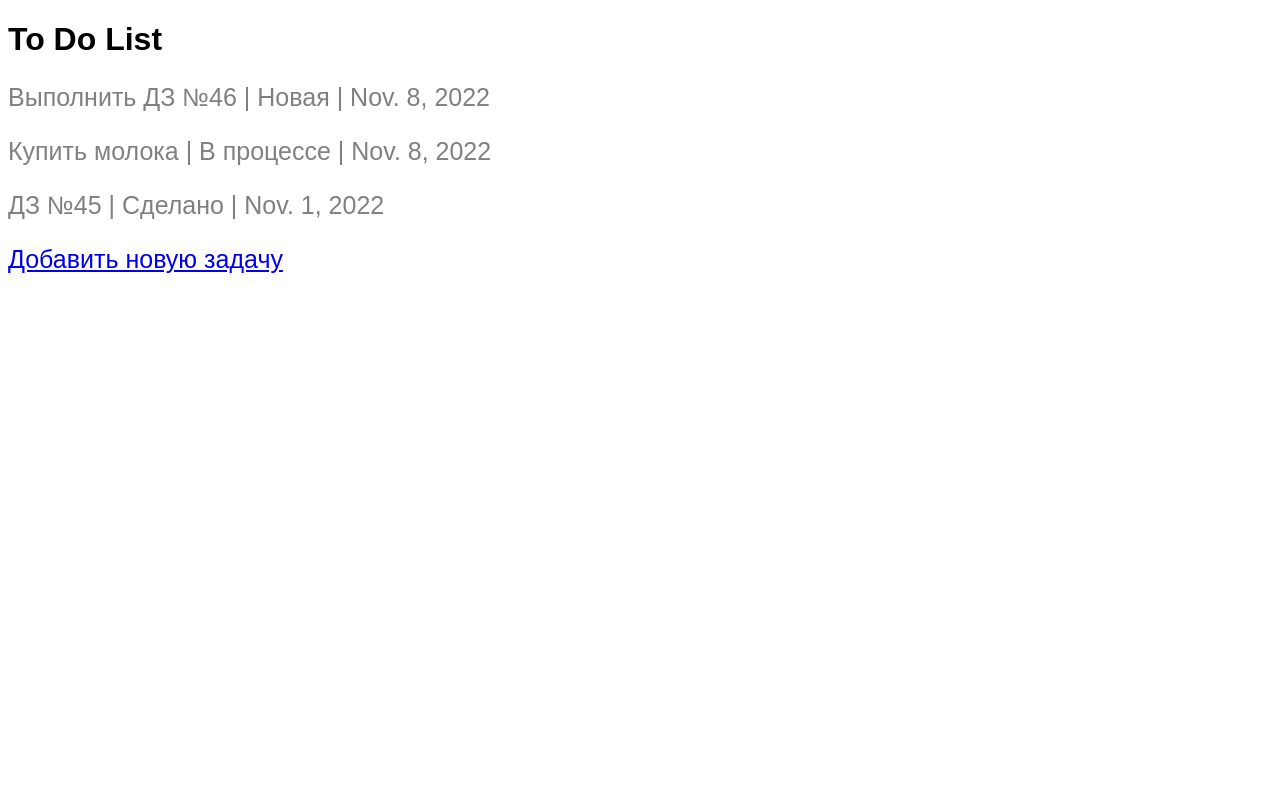
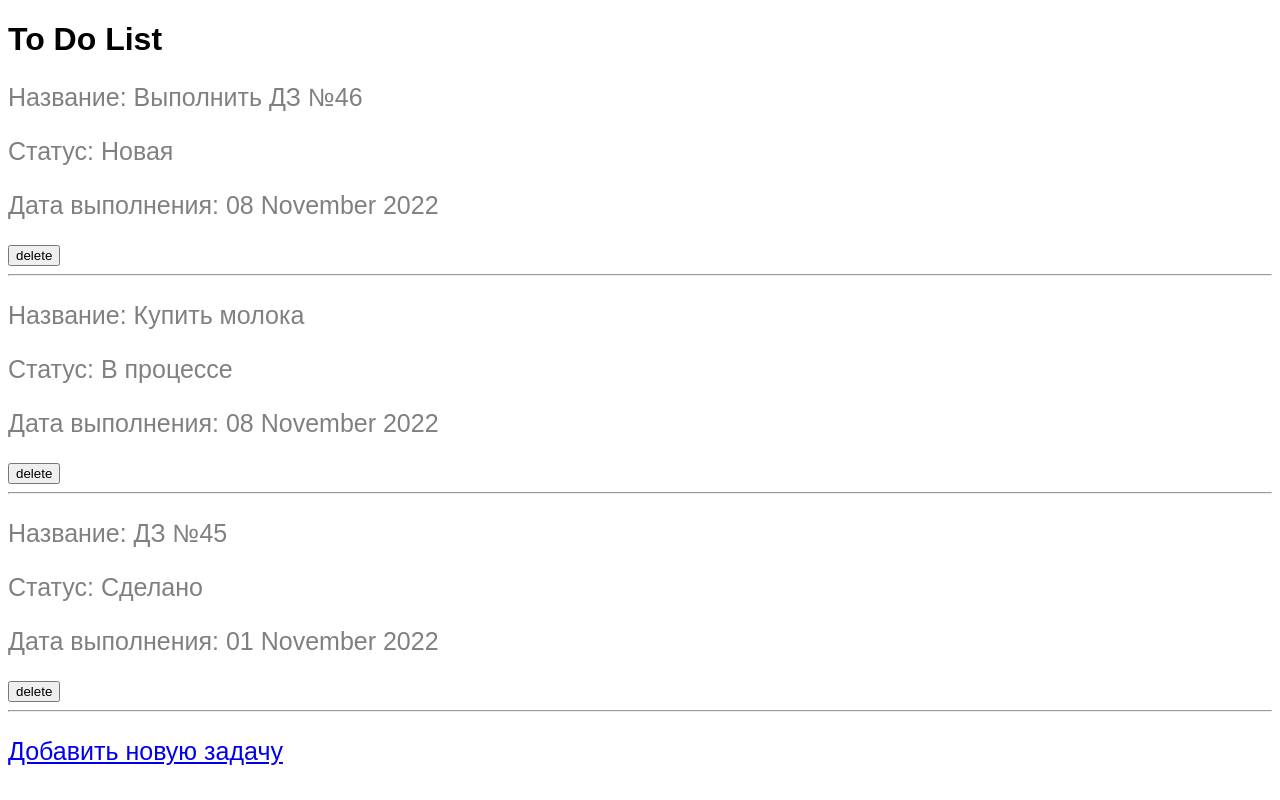
Before and after one commit to DastanTA/HW_45, a Django app: page / in a window 1280 px wide. Run offline with Django 4.2, Linux system fonts and the light colour scheme; data comes from the database, SQL or seed files in the repository.

Commit message:
Небольшие измнения по оформлению. +добавлено кнопка 'delete'

```diff
--- a/source/to_do/admin.py
+++ b/source/to_do/admin.py
@@ -6,7 +6,7 @@ class ToDoAdmin(admin.ModelAdmin):
     list_display = ['name', 'status', 'deadline']
     list_filter = ['status']
     search_fields = ['name']
-    fields = ['id', 'name', 'description', 'status', 'deadline', 'created_at']
+    exclude = []
 
 
 admin.site.register(ToDoList, ToDoAdmin)
--- a/source/to_do/models.py
+++ b/source/to_do/models.py
@@ -6,8 +6,8 @@ STATUS_CHOICES = [('new', 'Новая'), ('in_progress', 'В процессе'),
 class ToDoList(models.Model):
     description = models.TextField(max_length=500, null=True, blank=True, verbose_name="Описание")
     name = models.CharField(max_length=40, null=False, blank=False, verbose_name="Название", default="task")
-    status = models.CharField(max_length=50, choices=STATUS_CHOICES, verbose_name="Статус", default="new")
-    deadline = models.DateField(verbose_name="к дате", null=True, blank=True, default="")
+    status = models.CharField(max_length=50, choices=STATUS_CHOICES, verbose_name="Статус", default=STATUS_CHOICES[0][0])
+    deadline = models.DateField(null=True, blank=True, verbose_name="Дата выполнения")
     created_at = models.DateTimeField(auto_now_add=True, verbose_name="Время создания")
 
     def __str__(self):
--- a/source/to_do/templates/index.html
+++ b/source/to_do/templates/index.html
@@ -6,14 +6,21 @@
     <meta name="viewport"
           content="width=device-width, user-scalable=no, initial-scale=1.0, maximum-scale=1.0, minimum-scale=1.0">
     <meta http-equiv="X-UA-Compatible" content="ie=edge">
-    <title>HW_45</title>
+    <title>HW_46</title>
     <link rel="stylesheet" href="{% static 'css/style.css' %}">
 </head>
 <body>
 <div class="container">
     <h1>To Do List</h1>
     {% for item in list_to_do %}
-        <p>{{ item.name }} | {{ item.status }} | {{ item.deadline }}</p>
+        <p>Название: {{ item.name }} </p>
+        <p>Статус: {{ item.get_status_display }}</p>
+        <p>Дата выполнения: {{ item.deadline|date:"d F Y"|default:"-" }}</p>
+        <form action="/?id={{ item.id }}" method="POST">
+            {% csrf_token %}
+            <input type="submit" value="delete">
+        </form>
+        <hr>
     {% endfor %}
     <p><a href="/new">Добавить новую задачу</a></p>
 
--- a/source/to_do/templates/info.html
+++ b/source/to_do/templates/info.html
@@ -6,7 +6,7 @@
     <meta name="viewport"
           content="width=device-width, user-scalable=no, initial-scale=1.0, maximum-scale=1.0, minimum-scale=1.0">
     <meta http-equiv="X-UA-Compatible" content="ie=edge">
-    <title>HW_44_history</title>
+    <title>HW_46_created</title>
     <link rel="stylesheet" href="{% static 'css/style.css' %}">
 </head>
 <body>
@@ -14,7 +14,7 @@
     <p>Created at: {{ new_task.created_at }}</p>
     <p>Task: {{ new_task.name }}</p><br>
     <p>Description: {{ new_task.description }}</p><br>
-    <p>Deadline: {{ new_task.deadline }}</p><br>
+    <p>Deadline: {{ new_task.deadline|default:"-" }}</p><br>
     <p>status: {{ new_task.status }}</p><br>
     <br><br>
     <p><a href="/">На главную</a></p>
--- a/source/to_do/templates/new_task.html
+++ b/source/to_do/templates/new_task.html
@@ -6,7 +6,7 @@
     <meta name="viewport"
           content="width=device-width, user-scalable=no, initial-scale=1.0, maximum-scale=1.0, minimum-scale=1.0">
     <meta http-equiv="X-UA-Compatible" content="ie=edge">
-    <title>HW_45</title>
+    <title>HW_46_create</title>
     <link rel="stylesheet" href="{% static 'css/style.css' %}">
 </head>
 <body>
@@ -21,11 +21,11 @@
         <label for="status">Статус</label>
         <select id="status" name="status">
             {% for value, status in statuses %}
-                <option name="{{ value }}">{{ status }}</option>
+                <option value="{{ value }}">{{ status }}</option>
             {% endfor %}
         </select><br>
         <label for="deadline">Срок</label>
-        <input id="deadline" type="text" name="deadline" required>
+        <input id="deadline" type="text" name="deadline">
         <input type="submit" value="создать">
     </form>
     <p><a href="/">На главную</a></p>
--- a/source/to_do/views.py
+++ b/source/to_do/views.py
@@ -3,6 +3,11 @@
 
 
 def main_page(request):
+    if request.method == "POST":
+        task_id = request.GET.get('id')
+        print("!!!!!!!!!!!!!!!!", task_id)
+        task = ToDoList.objects.get(id=task_id)
+        task.delete()
     list_to_do = ToDoList.objects.order_by('created_at')
     context = {
         'list_to_do': list_to_do
```
Also changed, not shown: source/to_do/migrations/0007_alter_todolist_deadline.py (added).
